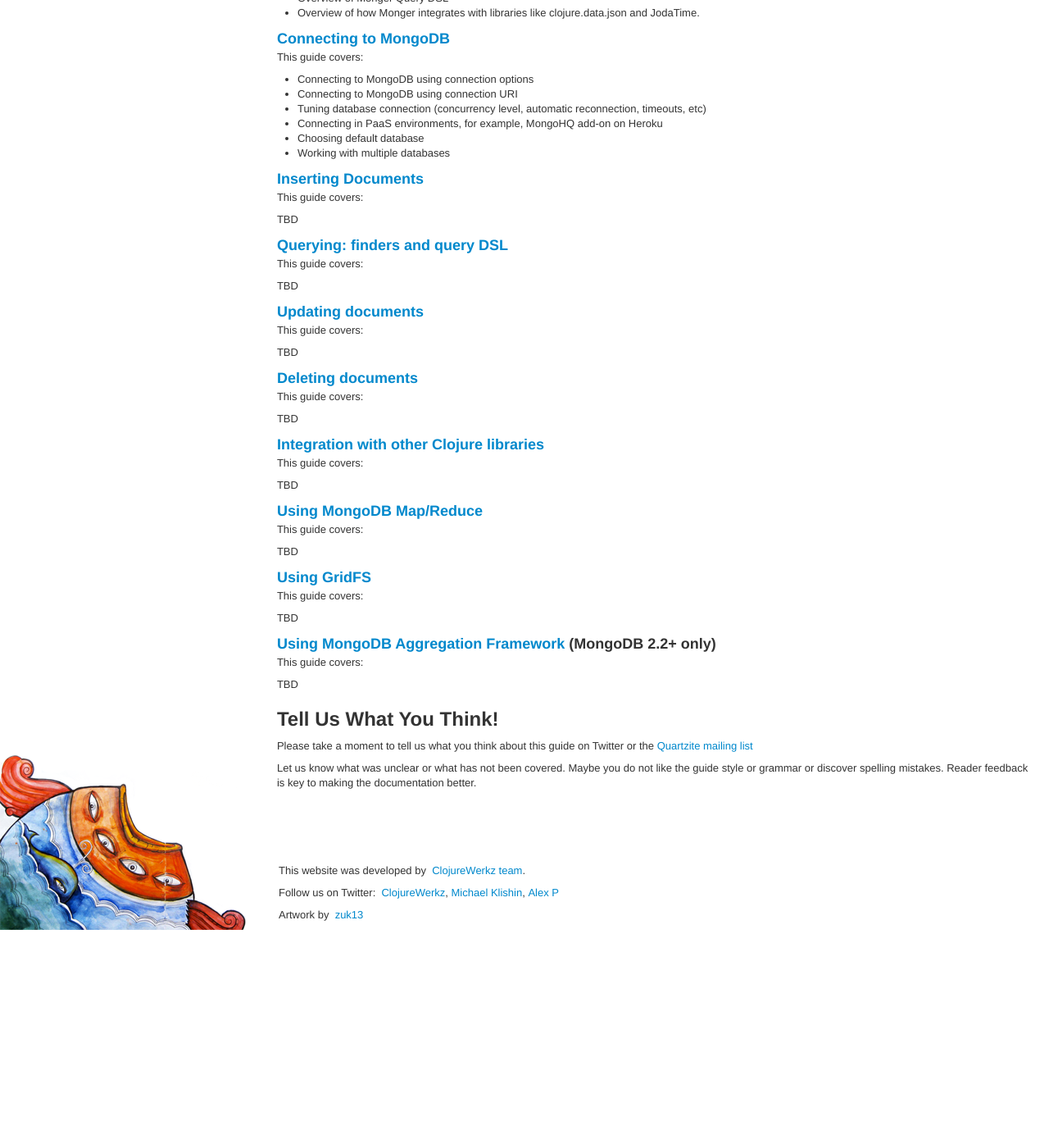
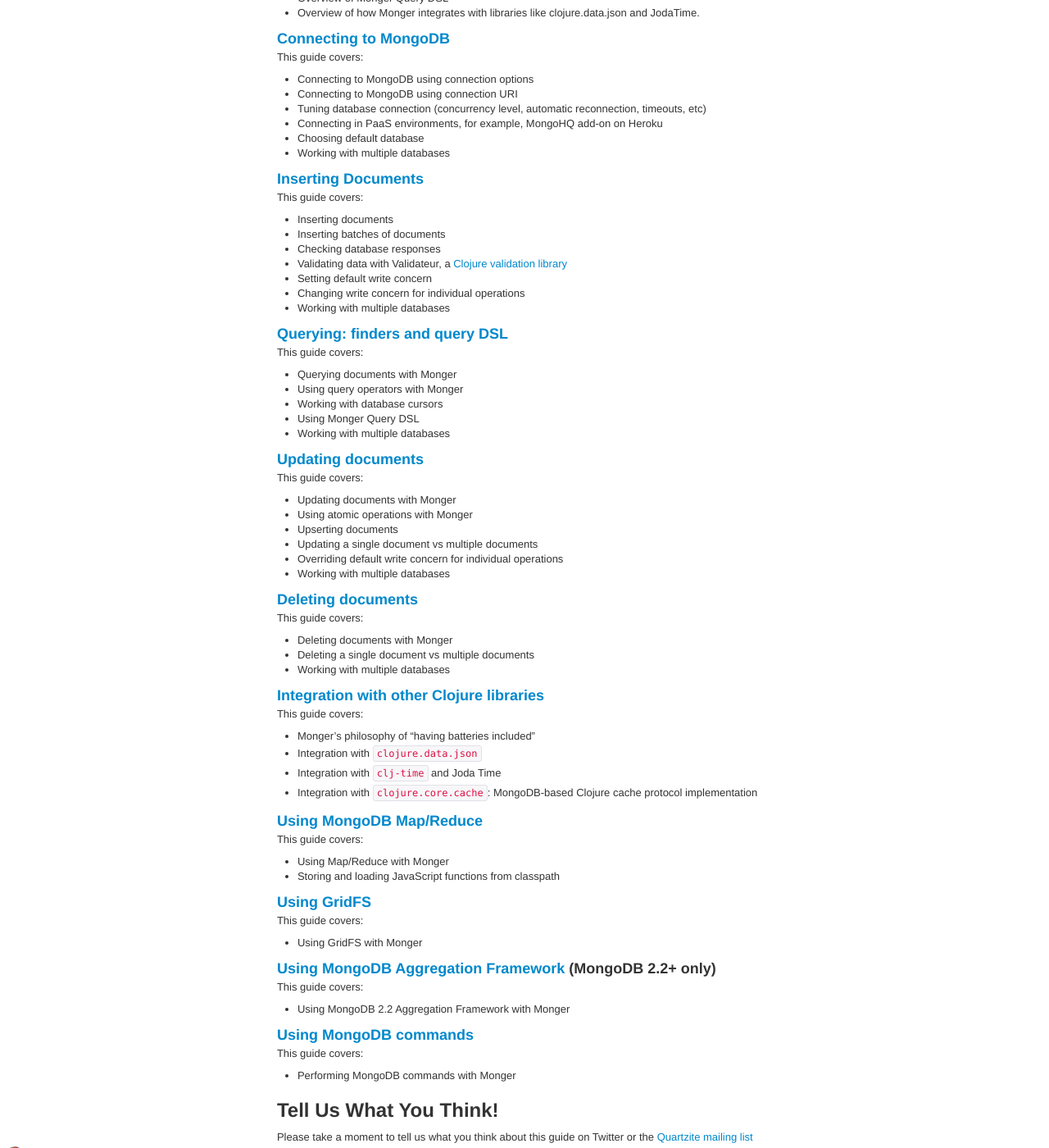
Before and after one commit to clojurewerkz/monger.docs, a Jekyll site: the page built from articles/guides.md, in a window 1280 px wide and 1400 px high, scrolled down 315 px. Shown: the whole window at 82% size. Built offline with Jekyll 4.4.1, drawn with Linux system fonts in a browser that asks for light colours; some web fonts are replaced; before the commit the page ends 1449 px from its top, so only the background shows below that.

Commit message:
Update guide list

```diff
--- a/articles/guides.md
+++ b/articles/guides.md
@@ -40,7 +40,13 @@
 
 This guide covers:
 
-TBD
+ * Inserting documents
+ * Inserting batches of documents
+ * Checking database responses
+ * Validating data with Validateur, a [Clojure validation library](https://github.com/michaelklishin/validateur)
+ * Setting default write concern
+ * Changing write concern for individual operations
+ * Working with multiple databases
 
 
 
@@ -48,7 +54,11 @@
 
 This guide covers:
 
-TBD
+ * Querying documents with Monger
+ * Using query operators with Monger
+ * Working with database cursors
+ * Using Monger Query DSL
+ * Working with multiple databases
 
 
 
@@ -56,7 +66,12 @@
 
 This guide covers:
 
-TBD
+ * Updating documents with Monger
+ * Using atomic operations with Monger
+ * Upserting documents
+ * Updating a single document vs multiple documents
+ * Overriding default write concern for individual operations
+ * Working with multiple databases
 
 
 
@@ -64,7 +79,9 @@
 
 This guide covers:
 
-TBD
+ * Deleting documents with Monger
+ * Deleting a single document vs multiple documents
+ * Working with multiple databases
 
 
 
@@ -72,7 +89,10 @@
 
 This guide covers:
 
-TBD
+ * Monger's philosophy of "having batteries included"
+ * Integration with `clojure.data.json`
+ * Integration with `clj-time` and Joda Time
+ * Integration with `clojure.core.cache`: MongoDB-based Clojure cache protocol implementation
 
 
 
@@ -80,21 +100,32 @@
 
 This guide covers:
 
-TBD
+ * Using Map/Reduce with Monger
+ * Storing and loading JavaScript functions from classpath
+
 
 
 ### [Using GridFS](/articles/gridfs.html)
 
 This guide covers:
 
-TBD
+ * Using GridFS with Monger
+
 
 
 ### [Using MongoDB Aggregation Framework](/articles/aggregation.html) (MongoDB 2.2+ only)
 
 This guide covers:
 
-TBD
+ * Using MongoDB 2.2 Aggregation Framework with Monger
+
+
+
+### [Using MongoDB commands](/articles/commands.html)
+
+This guide covers:
+
+ * Performing MongoDB commands with Monger
 
 
 
```
